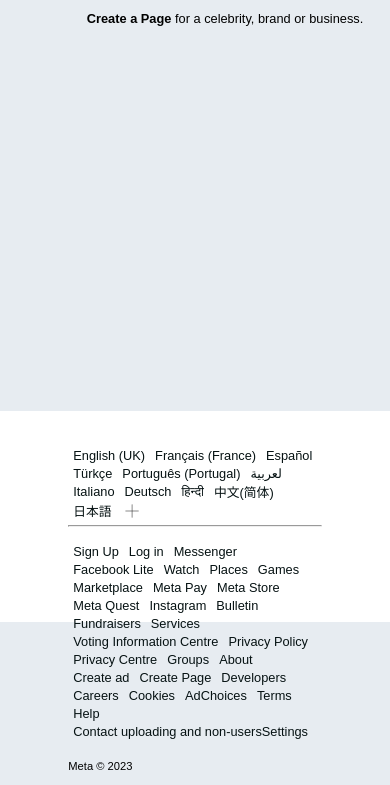
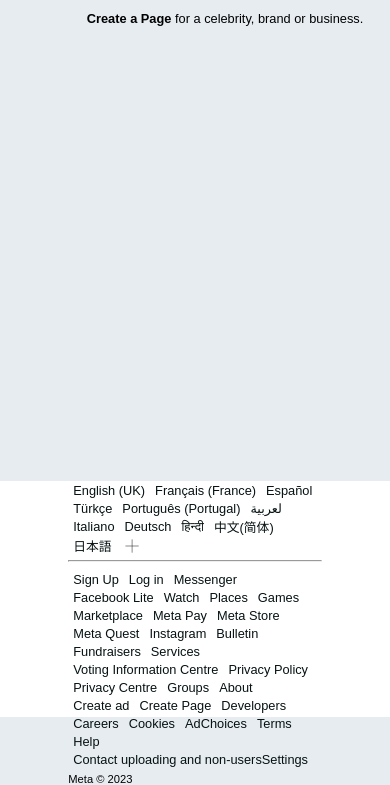
Before and after one commit to chinewueze/Cloned-FB-login-page, a plain HTML site: page index.html in a window 390 px wide. Shown: the part 611-1396 px from the top of the page. Drawn offline with Linux system fonts and the light colour scheme.

Commit message:
updated index.css
Made the styling to look more responsive

```diff
--- a/index.css
+++ b/index.css
@@ -7,15 +7,12 @@ body{
     background:#e7ecf1;
 }
 @media only screen and (max-width:750px){
-    body{
-        overflow-x: hidden;
-    }
+
     .container{
         display: flex;
         flex-direction: column;
     }
     .greet-text{
-        /* border: 10px solid blue; */
         font-size: 1.45em;
         position: relative;
         left: 55px;
@@ -38,7 +35,6 @@ body{
 }
 .greet-text{
     margin: 185px 150px auto 25px;
-    /* border: 10px solid blue; */
     font-size: 1.45em;
 }
 .form{
@@ -97,13 +93,14 @@ a{
     font-weight: bold;
 }
 footer{
-    height: 25vh;
+    height: 28vh;
+    width: 100vw;
     background:#ffffff;
 }
 .foot-container{
-    width: 65vw;
-    margin: 185px auto 55px auto;
-    padding-top: 35px;
+    width: 65%;
+    height: 80%;
+    margin: 255px auto 0px auto;
 }
 .lang-select{
     list-style-type: none;
@@ -132,9 +129,9 @@ img{
     list-style-type: none;
     display: flex;
     flex-wrap: wrap;
-    margin-top: 15px;
+    margin-top: 8px;
 }
 .copy-right{
    font-size: 0.7em;
-   margin-top: 20px;
+   margin-top: 5px;
 }
```
